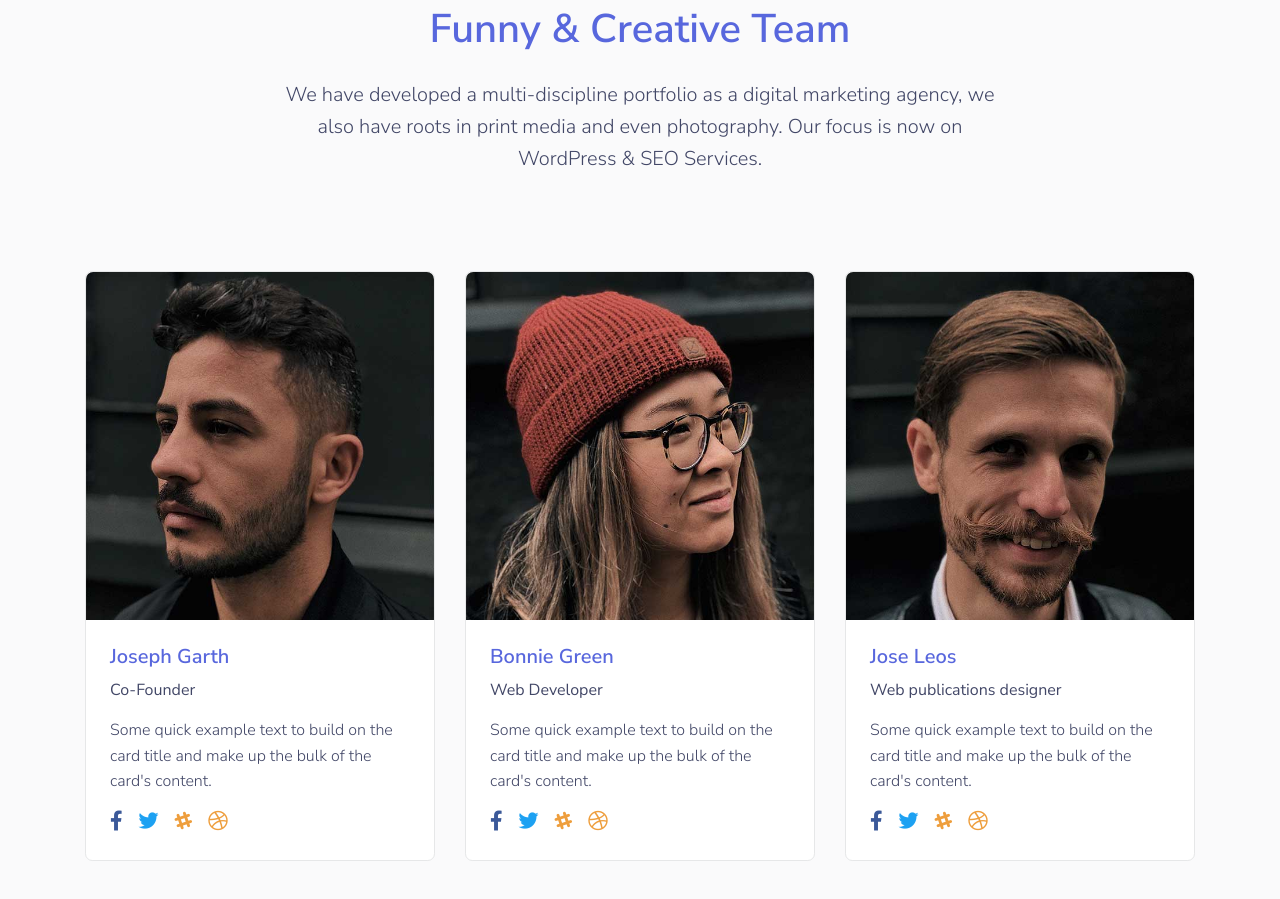
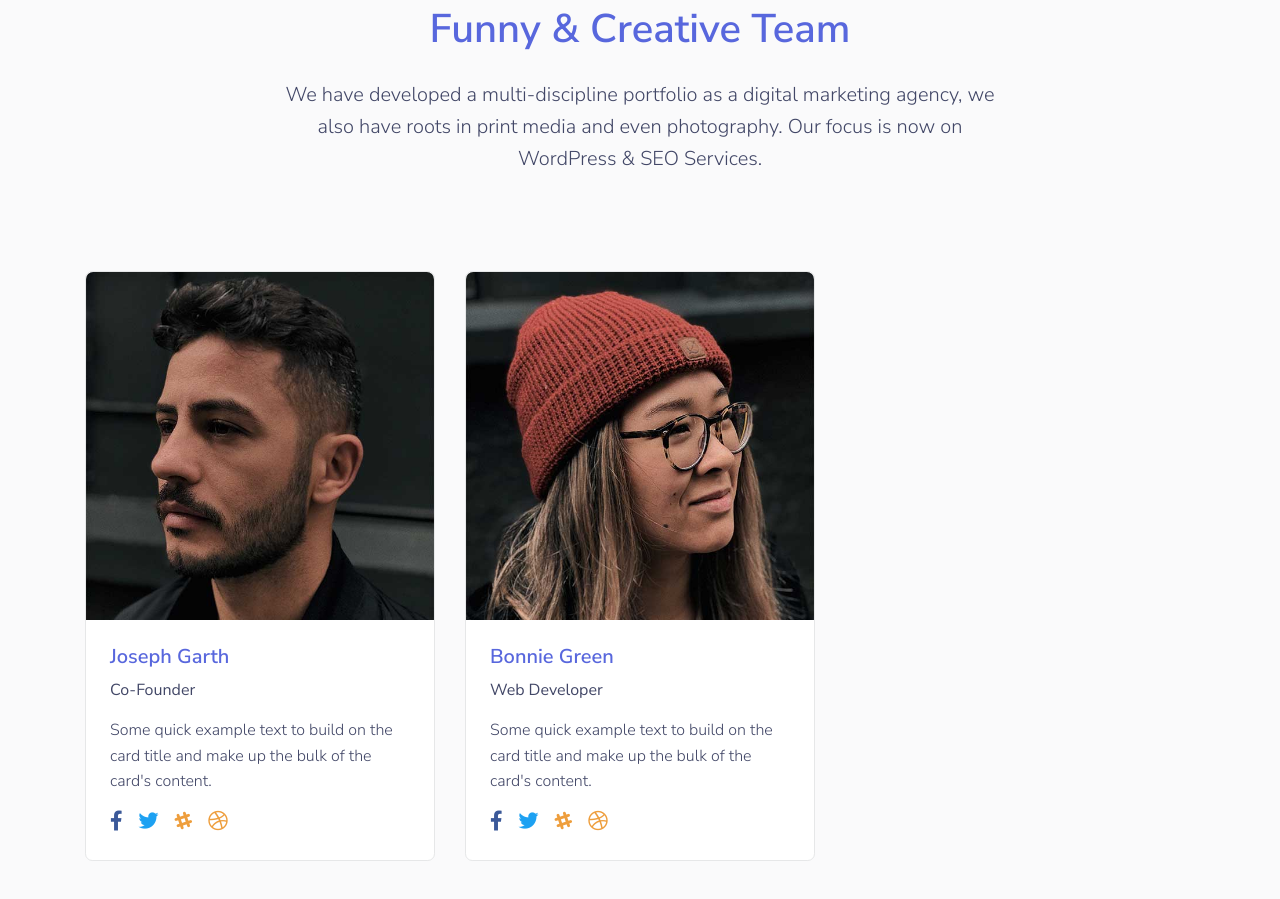
Before and after one commit to smart-kids/landing, a plain HTML site: page index.html in a window 1280 px wide. Shown: the part 2150-3049 px from the top of the page. Drawn offline with Linux system fonts and the light colour scheme.

Commit message:
feat: Remove teams section

```diff
--- a/index.html
+++ b/index.html
@@ -230,38 +230,6 @@
                             </div>
                         </div>
                     </div>
-                    <div class="col-12 col-md-6 col-lg-4">
-                        <div class="card border-light">
-                            <img src="../../assets/img/team/profile-picture-2.jpg" class="card-img-top rounded-top" alt="Jose Portrait">
-                            <div class="card-body">
-                                <h3 class="h5 card-title mb-2">Jose Leos</h3>
-                                <span class="card-subtitle text-gray font-weight-normal">Web publications designer</span>
-                                <p class="card-text my-3">Some quick example text to build on the card title and make up the bulk of the card's content.</p>
-                                <ul class="list-unstyled d-flex mt-3 mb-0">
-                                    <li>
-                                        <a href="#" target="_blank" aria-label="facebook social link" class="icon icon-xs icon-facebook mr-3">
-                                            <span class="fab fa-facebook-f"></span>
-                                        </a>
-                                    </li>
-                                    <li>
-                                        <a href="#" target="_blank" aria-label="twitter social link" class="icon icon-xs icon-twitter mr-3">
-                                            <span class="fab fa-twitter"></span>
-                                        </a>
-                                    </li>
-                                    <li>
-                                        <a href="#" target="_blank" aria-label="slack social link" class="icon icon-xs icon-slack mr-3">
-                                            <span class="fab fa-slack-hash"></span>
-                                        </a>
-                                    </li>
-                                    <li>
-                                        <a href="#" target="_blank" aria-label="dribbble social link" class="icon icon-xs icon-dribbble mr-3">
-                                            <span class="fab fa-dribbble"></span>
-                                        </a>
-                                    </li>
-                                </ul>
-                            </div>
-                        </div>
-                    </div>
                 </div>
             </div>
             <figure class="position-absolute bottom-0 left-0 w-100 d-none d-md-block mb-n2">
```
